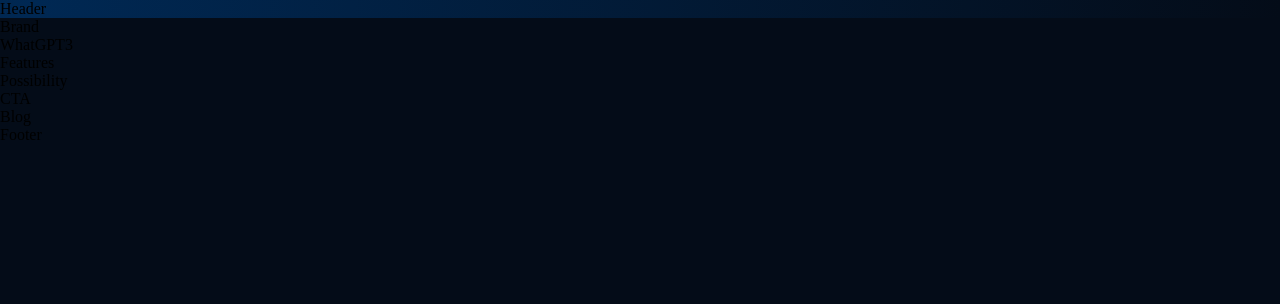
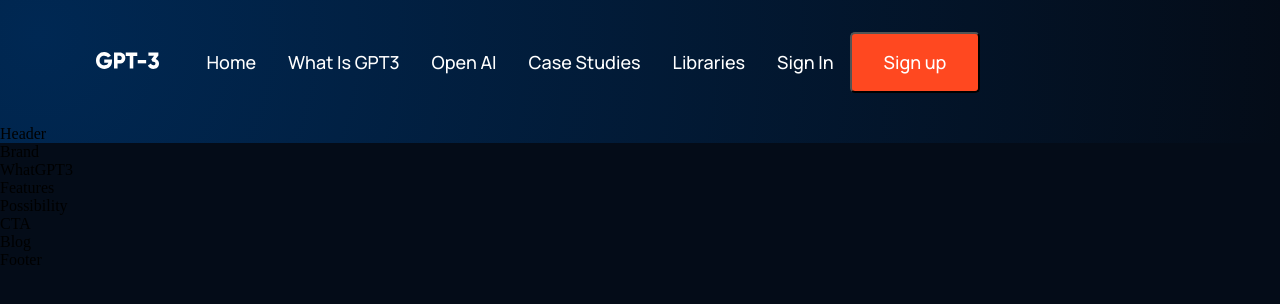
Before and after one commit to Sumansourabh14/modern-ui-ux-website, a React (Create React App) app: page / in a window 1280 px wide. Shown: the top 304 px of the page. Built offline with nearby package versions, Linux system fonts and the light colour scheme.

Commit message:
edit navbar

```diff
--- a/src/components/navbar/Navbar.js
+++ b/src/components/navbar/Navbar.js
@@ -1,10 +1,24 @@
 import './navbar.css';
+import logo from '../../assets/logo.svg';
 
 function Navbar() {
   return (
     <div className='gpt3__navbar'>
       <div className='gpt3__navbar-links'>
-
+        <div className='gpt3__navbar-links_logo'>
+          <img src={logo} alt="logo" />
+        </div>
+        <div className='gpt3__navbar-links_container'>
+          <p><a href='#home'>Home</a></p>
+          <p><a href='#whatgpt3'>What is GPT3</a></p>
+          <p><a href='#possibiligy'>Open AI</a></p>
+          <p><a href='#features'>Case Studies</a></p>
+          <p><a href='#blog'>Libraries</a></p>
+        </div>
+        <div className='gpt3__navbar-sign'>
+          <p>Sign in</p>
+          <button type='button'>Sign up</button>
+        </div>
       </div>
     </div>
   )
--- a/src/components/navbar/navbar.css
+++ b/src/components/navbar/navbar.css
@@ -0,0 +1,60 @@
+.gpt3__navbar {
+    display: flex;
+    justify-content: space-between;
+    align-items: center;
+
+    padding: 2rem 6rem;
+}
+
+.gpt3__navbar-links {
+    flex: 1;
+    display: flex;
+    justify-content: flex-start;
+    align-items: center;
+}
+
+.gpt3__navbar-links_logo {
+    margin-right: 2rem;
+}
+
+.gpt3__navbar-links_logo img {
+    width: 62.56px;
+    height: 16.02px;
+}
+
+.gpt3__navbar-links_container {
+    display: flex;
+}
+
+.gpt3__navbar-sign {
+    display: flex;
+    justify-content: flex-end;
+    align-items: center;
+}
+
+.gpt3__navbar-links_container p,
+.gpt3__navbar-sign p,
+.gpt3__navbar-menu_container p {
+    color: #fff;
+    font-family: var(--font-family);
+    font-weight: 500;
+    font-size: 18px;
+    line-height: 25px;
+    text-transform: capitalize;
+
+    margin: 0 1rem;
+    cursor: pointer;
+}
+
+.gpt3__navbar-sign button,
+.gpt3__navbar-links_container button {
+    padding: 1rem 2rem;
+    color: #fff;
+    font-family: var(--font-family);
+    font-weight: 500;
+    font-size: 18px;
+    line-height: 25px;
+
+    background: #FF4820;
+    border-radius: 5px;
+}
```
